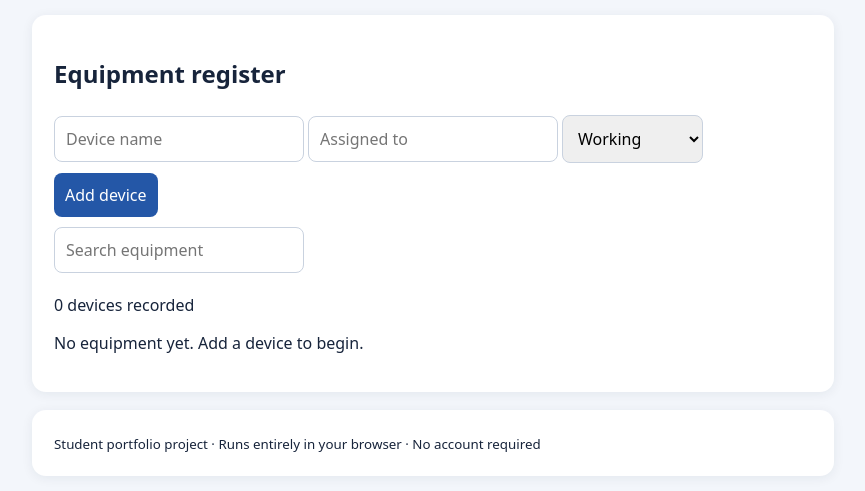
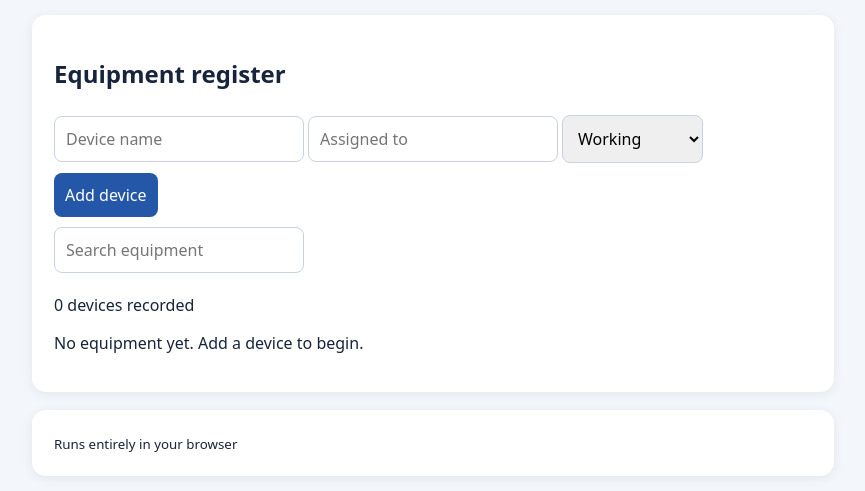
Before and after one commit to uhonemtho/IT_Asset_Inventory_Tracker, a plain HTML site: page index.html in a window 1280 px wide. Shown: the part 207-698 px from the top of the page, without its empty margins (207-1072 px from the left). Drawn offline with Linux system fonts and the light colour scheme.

Commit message:
Update index.html to remove project description
Removed the phrase 'Student portfolio project · No account required' from the HTML content.

```diff
--- a/index.html
+++ b/index.html
@@ -1 +1 @@
-<!doctype html><html lang="en"><head><meta charset="utf-8"><meta name="viewport" content="width=device-width,initial-scale=1"><title>IT Asset Inventory Tracker</title><link rel="stylesheet" href="style.css"></head><body><main><header><h1>IT Asset Inventory Tracker</h1><p>Record and manage a small inventory of IT equipment.</p></header><section class="panel" id="app"></section><section class="panel"><small>Student portfolio project · Runs entirely in your browser · No account required</small></section></main><script src="script.js"></script></body></html>
+<!doctype html><html lang="en"><head><meta charset="utf-8"><meta name="viewport" content="width=device-width,initial-scale=1"><title>IT Asset Inventory Tracker</title><link rel="stylesheet" href="style.css"></head><body><main><header><h1>IT Asset Inventory Tracker</h1><p>Record and manage a small inventory of IT equipment.</p></header><section class="panel" id="app"></section><section class="panel"><small>Runs entirely in your browser</small></section></main><script src="script.js"></script></body></html>
```
